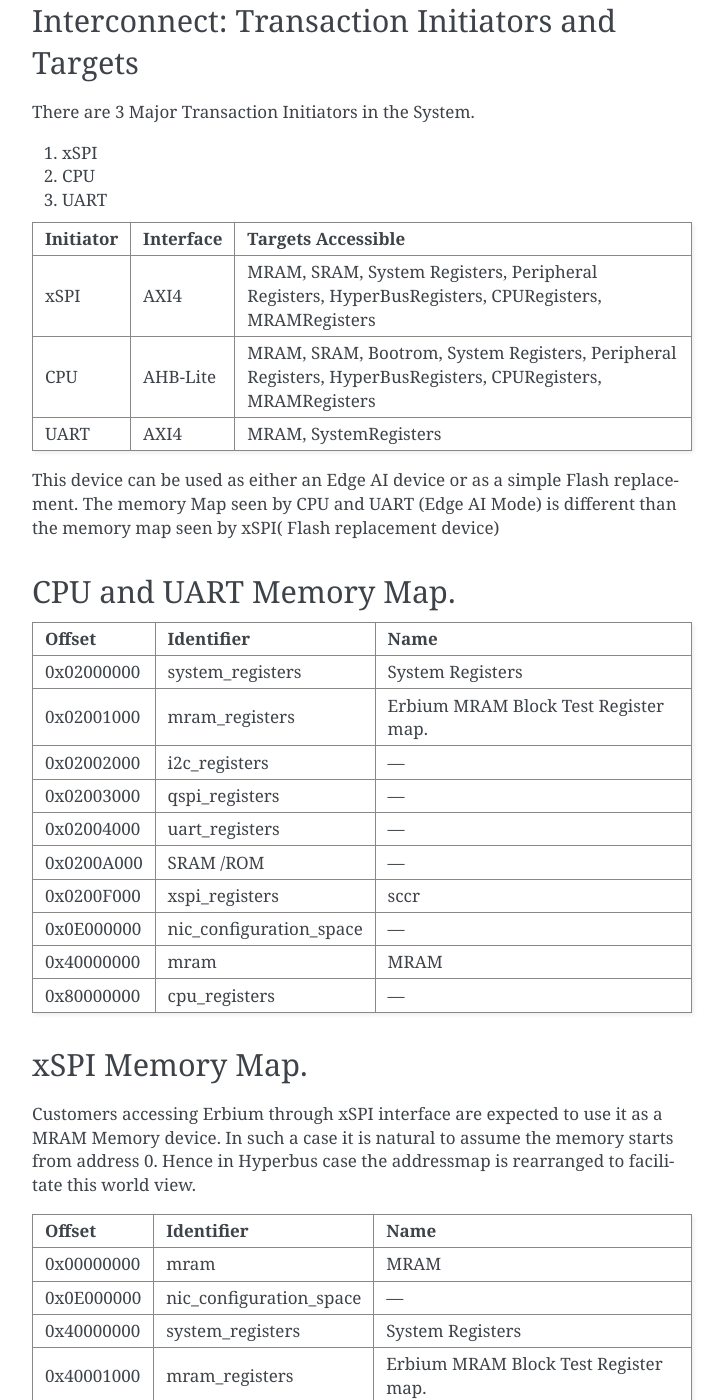
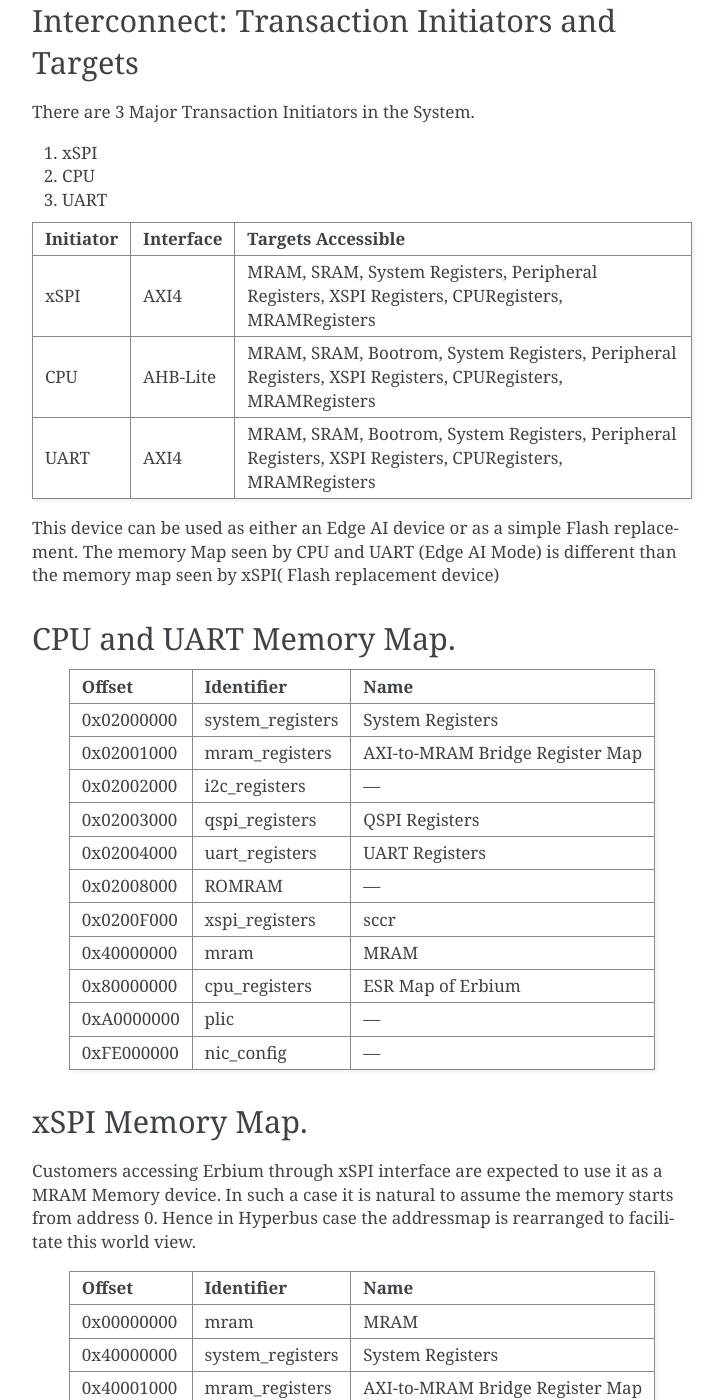
Before and after one commit to aifoundry-org/erbium, a Sphinx documentation site: the page built from docs/silicon/interconnect.md, in a window 1280 px wide and 1400 px high, scrolled down 889 px. Shown: the whole window, without its empty margins (388-1112 px from the left). Built offline with Sphinx 7.4.7, drawn with Linux system fonts in a browser that asks for light colours; some of the changed text lies outside the part shown.

```diff
--- a/docs/index.rst
+++ b/docs/index.rst
@@ -18,7 +18,6 @@
    silicon/prcm.md
    silicon/interconnect.md
    silicon/bringup.md
-   silicon/systemReg.md
    silicon/xspi_mm.md
    silicon/cpu_mm.md
    silicon/dv_master_plan.md
--- a/docs/silicon/interconnect.md
+++ b/docs/silicon/interconnect.md
@@ -23,9 +23,9 @@
 
 | Initiator | Interface | Targets Accessible                                                                                            |
 | --        | --        | --------                                                                                                      |
-| xSPI      | AXI4      | MRAM, SRAM, System Registers, Peripheral Registers,  HyperBusRegisters,  CPURegisters, MRAMRegisters          |
-| CPU       | AHB-Lite  | MRAM, SRAM, Bootrom, System Registers, Peripheral Registers,  HyperBusRegisters,  CPURegisters, MRAMRegisters |
-| UART      | AXI4      | MRAM,  SystemRegisters                                                                                        |
+| xSPI      | AXI4      | MRAM, SRAM, System Registers, Peripheral Registers,  XSPI Registers,  CPURegisters, MRAMRegisters             |
+| CPU       | AHB-Lite  | MRAM, SRAM, Bootrom, System Registers, Peripheral Registers,  XSPI Registers,  CPURegisters, MRAMRegisters    |
+| UART      | AXI4      | MRAM, SRAM, Bootrom, System Registers, Peripheral Registers,  XSPI Registers,  CPURegisters, MRAMRegisters    |
 
 
 This device can be used as either an Edge AI device or as a simple Flash replacement. The memory Map seen by CPU and UART (Edge AI Mode) is different than the memory map seen by xSPI( Flash replacement device)
@@ -33,35 +33,38 @@
 
 ## CPU and UART Memory Map.
 
-|  Offset  |       Identifier      |                Name                |
-|----------|-----------------------|------------------------------------|
-|0x02000000|    system_registers   |          System Registers          |
-|0x02001000|     mram_registers    |Erbium MRAM Block Test Register map.|
-|0x02002000|     i2c_registers     |                  —                 |
-|0x02003000|     qspi_registers    |                  —                 |
-|0x02004000|     uart_registers    |                  —                 |
-|0x0200A000|          SRAM /ROM        |                  —                 |
-|0x0200F000|     xspi_registers    |                sccr                |
-|0x0E000000|nic_configuration_space|                  —                 |
-|0x40000000|          mram         |                MRAM                |
-|0x80000000|     cpu_registers     |                  —                 |
 
+
+  | Offset     | Identifier       | Name                            |
+  |------------|------------------|---------------------------------|
+  | 0x02000000 | system_registers | System Registers                |
+  | 0x02001000 | mram_registers   | AXI-to-MRAM Bridge Register Map |
+  | 0x02002000 | i2c_registers    | —                               |
+  | 0x02003000 | qspi_registers   | QSPI Registers                  |
+  | 0x02004000 | uart_registers   | UART Registers                  |
+  | 0x02008000 | ROMRAM           | —                               |
+  | 0x0200F000 | xspi_registers   | sccr                            |
+  | 0x40000000 | mram             | MRAM                            |
+  | 0x80000000 | cpu_registers    | ESR Map of Erbium               |
+  | 0xA0000000 | plic             | —                               |
+  | 0xFE000000 | nic_config       | —                               |
 
 ## xSPI Memory Map.
 
 Customers accessing Erbium through xSPI interface are expected to use it as a MRAM Memory device. In such a case it is natural to assume the memory starts from address 0. Hence in Hyperbus case the addressmap is rearranged to facilitate this world view.
 
 
-|  Offset  |       Identifier      |                Name                |
-|----------|-----------------------|------------------------------------|
-|0x00000000|          mram         |                MRAM                |
-|0x0E000000|nic_configuration_space|                  —                 |
-|0x40000000|    system_registers   |          System Registers          |
-|0x40001000|     mram_registers    |Erbium MRAM Block Test Register map.|
-|0x40002000|     i2c_registers     |                  —                 |
-|0x40003000|     qspi_registers    |                  —                 |
-|0x40004000|     uart_registers    |                  —                 |
-|0x40005000|          SRAM / ROM        |                  —                 |
-|0x80000000|     cpu_registers     |                  —                 |
+| Offset     | Identifier       | Name                            |
+|------------|------------------|---------------------------------|
+| 0x00000000 | mram             | MRAM                            |
+| 0x40000000 | system_registers | System Registers                |
+| 0x40001000 | mram_registers   | AXI-to-MRAM Bridge Register Map |
+| 0x40002000 | i2c_registers    | —                               |
+| 0x40003000 | qspi_registers   | QSPI Registers                  |
+| 0x40004000 | uart_registers   | UART Registers                  |
+| 0x40008000 | ROMRAM           | —                               |
+| 0x80000000 | cpu_registers    | ESR Map of Erbium               |
+| 0xA0000000 | plic             | —                               |
+| 0xFE000000 | nic_config       | —                               |
 
 **Note** All Register address spaces are 64 bit aligned.
```
Also changed, not shown: other parts of docs/silicon/interconnect.md (+2 -2 lines), docs/silicon/systemReg.md (deleted, +0 -471 lines), docs/silicon/output/clkDiv.png (added), docs/silicon/output/powerAware.png (added), docs/silicon/output/resetSequence.png (added).
